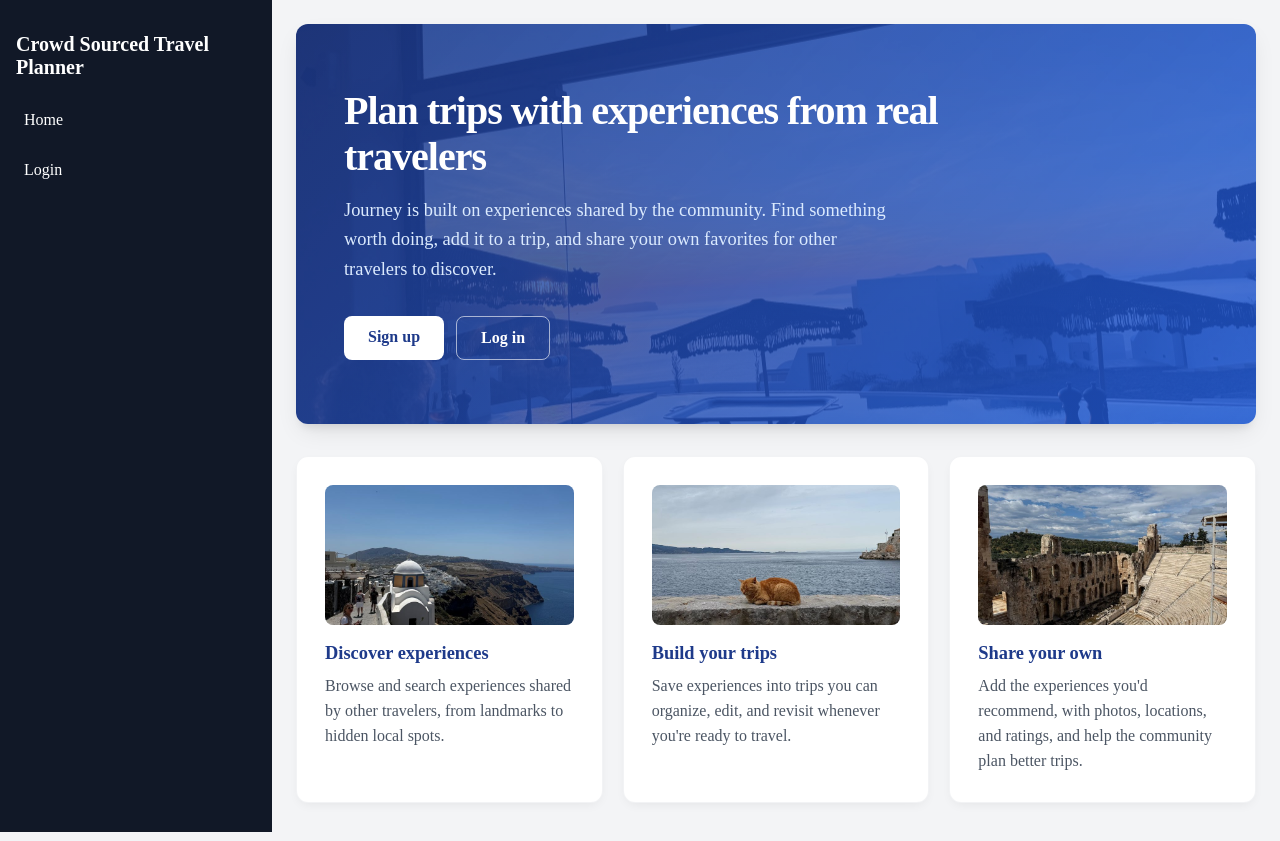
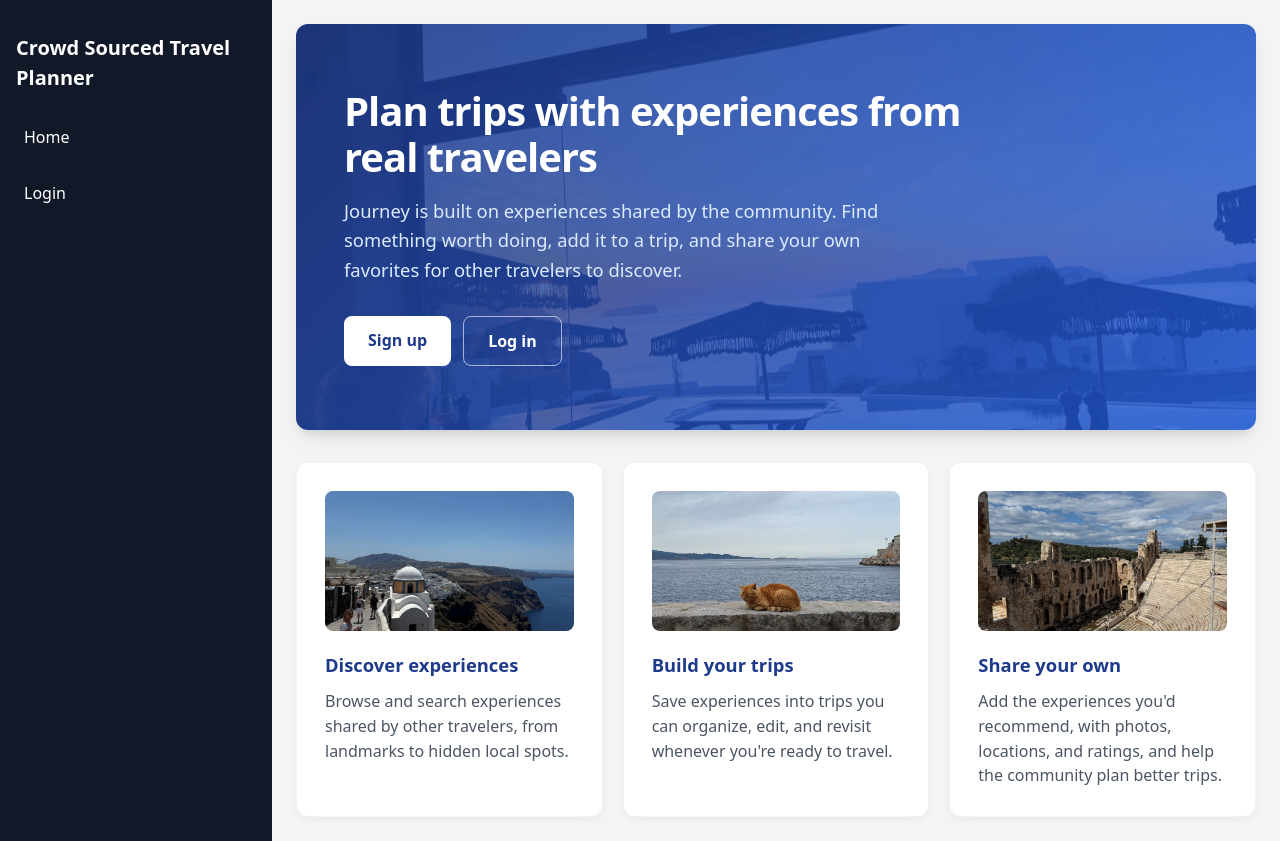
Before and after one commit to travel-project-team/Crowd-Sourced-Travel-Planner, a React (Vite) app in the folder frontend/: page /home in a window 1280 px wide. Built offline with nearby package versions, Linux system fonts and the light colour scheme; no server answers.

Commit message:
forgot to commit

```diff
--- a/frontend/src/index.css
+++ /dev/null
@@ -1,17 +0,0 @@
-#root {
-  width: 100%;
-  min-height: 100vh;
-  display: flex;
-  flex-direction: column;
-  box-sizing: border-box;
-  align-items: stretch;
-  margin: 0;
-  padding: 0;
-}
-
-
-body {
-  margin: 0;
-  padding: 0;
-  background-color: #f3f4f6;
-}
--- a/frontend/src/main.jsx
+++ b/frontend/src/main.jsx
@@ -2,7 +2,7 @@
 
 import { StrictMode } from 'react'
 import { createRoot } from 'react-dom/client'
-import './index.css'
+import './global.css'
 import App from './App.jsx'
 
 createRoot(document.getElementById('root')).render(
```
